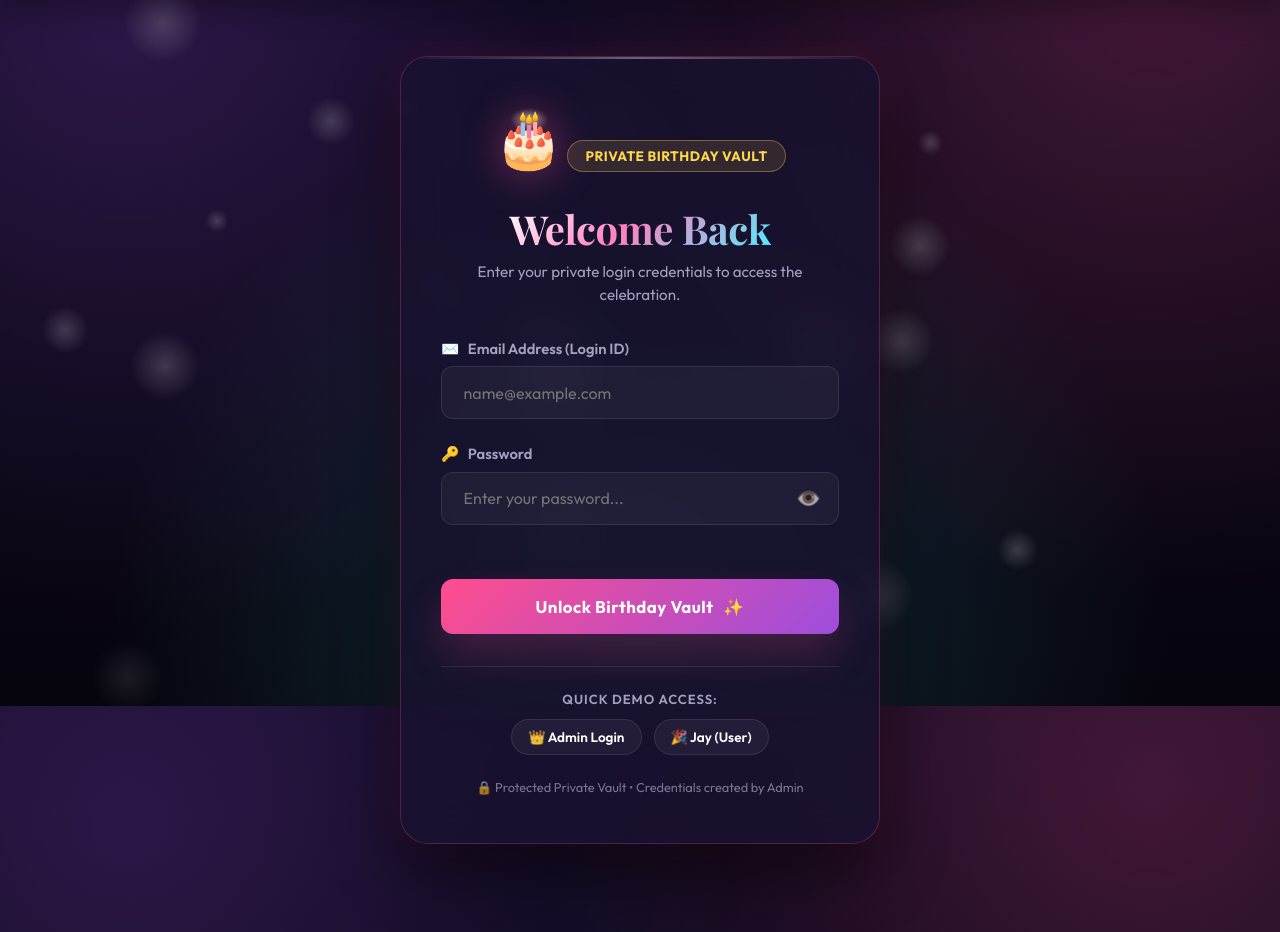
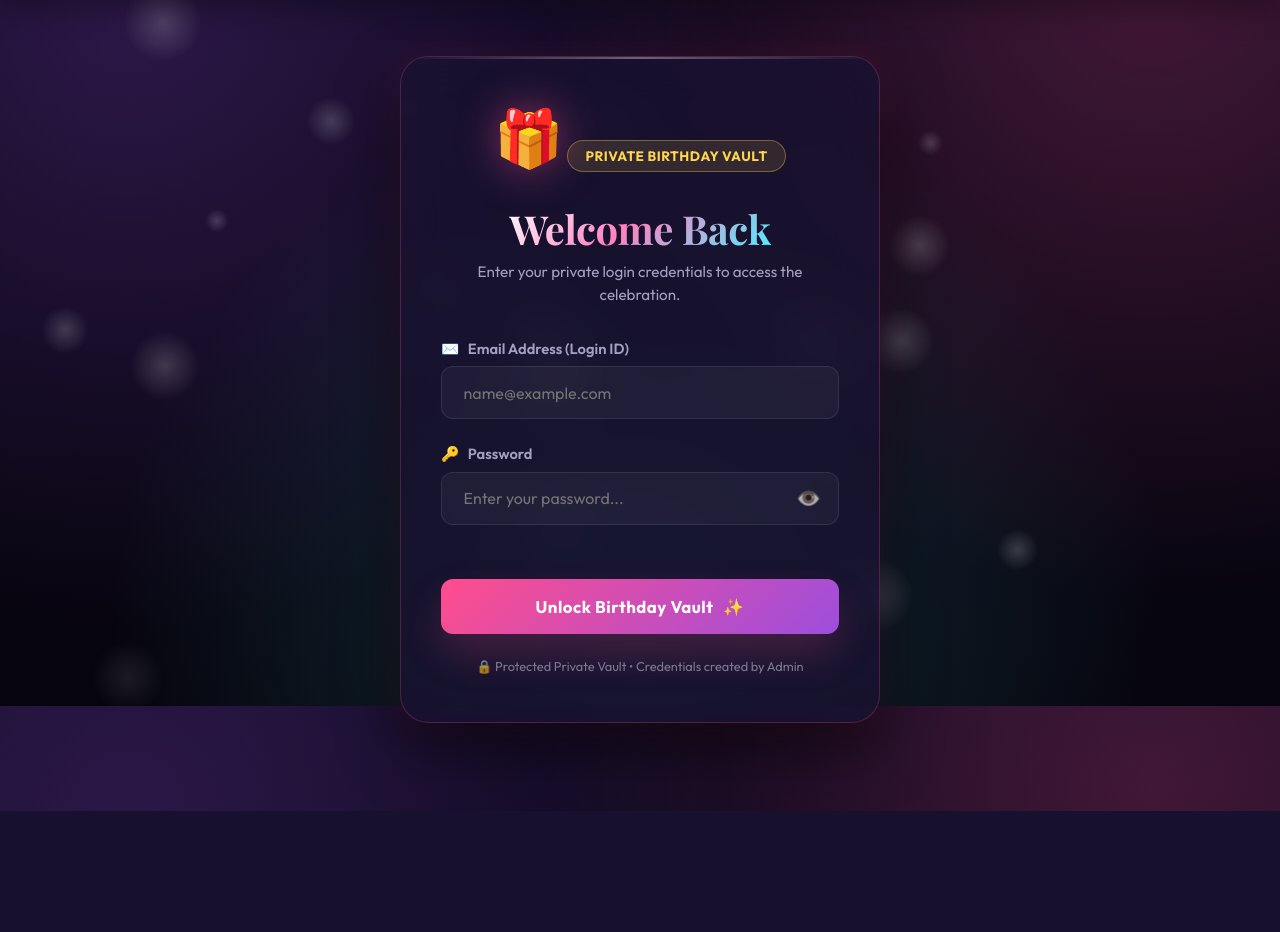
Before and after one commit to Jaykuwer-Yadav/New-repo, a Flask app: page /login in a window 1280 px wide. Shown: the part 94-1026 px from the top of the page. After the commit the page ends 905 px from the top, so only its background shows below. Run offline with Flask 3, Linux system fonts and the light colour scheme; some libraries are stand-ins or nearby versions; some web fonts are replaced.

Commit message:
Remove quick demo access buttons from login page

```diff
--- a/templates/login.html
+++ b/templates/login.html
@@ -8,7 +8,7 @@
 
         <!-- Glowing Header with Icon -->
         <div class="auth-header">
-            <div class="auth-badge-icon">🎂</div>
+            <div class="auth-badge-icon">🎁</div>
             <span class="badge-pill">Private Birthday Vault</span>
             <h1 class="gradient-text title-serif auth-title">Welcome Back</h1>
             <p class="auth-subtitle">Enter your private login credentials to access the celebration.</p>
@@ -38,40 +38,10 @@
             </button>
         </form>
 
-        <!-- Quick Demo Fill Helpers for Convenience -->
-        <div class="auth-quick-fill">
-            <span class="quick-fill-label">Quick Demo Access:</span>
-            <div class="quick-chips">
-                <button type="button" class="quick-chip admin-chip" onclick="fillCredentials('admin@bday.com', 'admin123')">
-                    👑 Admin Login
-                </button>
-                <button type="button" class="quick-chip user-chip" onclick="fillCredentials('jay@bday.com', 'jay123')">
-                    🎉 Jay (User)
-                </button>
-            </div>
-        </div>
-
-        <div class="auth-footer-note">
+        <div class="auth-footer-note" style="margin-top: 1.5rem;">
             <span>🔒 Protected Private Vault • Credentials created by Admin</span>
         </div>
 
     </div>
 </div>
 {% endblock %}
-
-{% block extra_js %}
-<script>
-function fillCredentials(email, pass) {
-    const emailInput = document.getElementById("login-email");
-    const passInput = document.getElementById("login-password");
-    if (emailInput && passInput) {
-        emailInput.value = email;
-        passInput.value = pass;
-        emailInput.focus();
-        if (typeof triggerConfettiBurst === "function") {
-            triggerConfettiBurst(1.0);
-        }
-    }
-}
-</script>
-{% endblock %}
```
